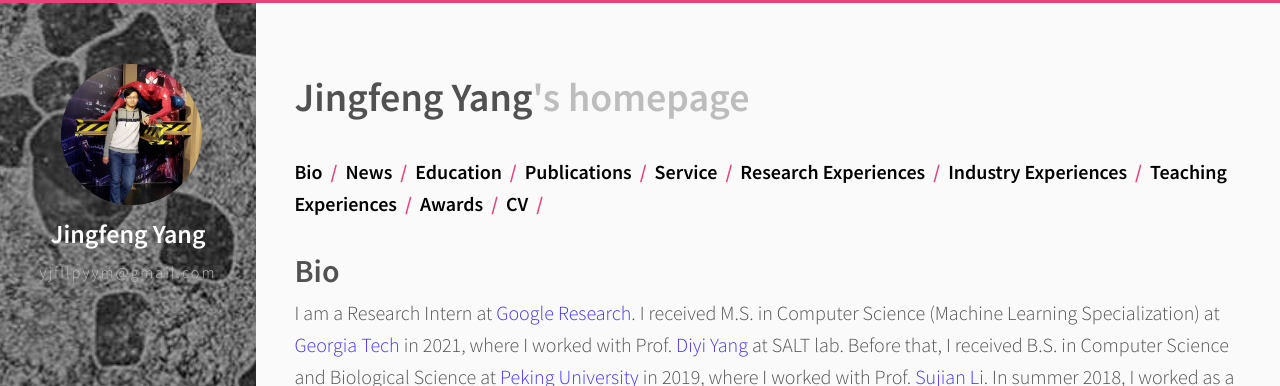
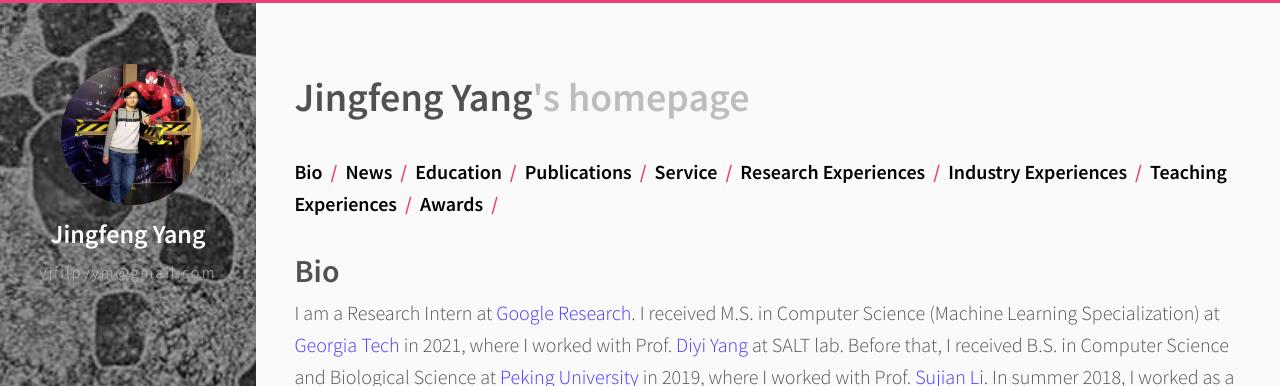
Before and after one commit to JingfengYang/JingfengYang.github.io, a Jekyll site: the page built from index.html, in a window 1280 px wide. Shown: the top 386 px of the page. Built offline with Jekyll 4.4.1, drawn with Linux system fonts in a browser that asks for light colours; the list of posts is cut into pages by our own code.

Commit message:
delete cv

```diff
--- a/_config.yml
+++ b/_config.yml
@@ -42,8 +42,6 @@ nav:
     href:           "#teaching"
   - name:           "Awards"
     href:           "#awards"
-  - name:           "CV"
-    href:           "/CV-Jingfeng.pdf"
 
 
 sass:
```
Also changed, not shown: 3 other files.
